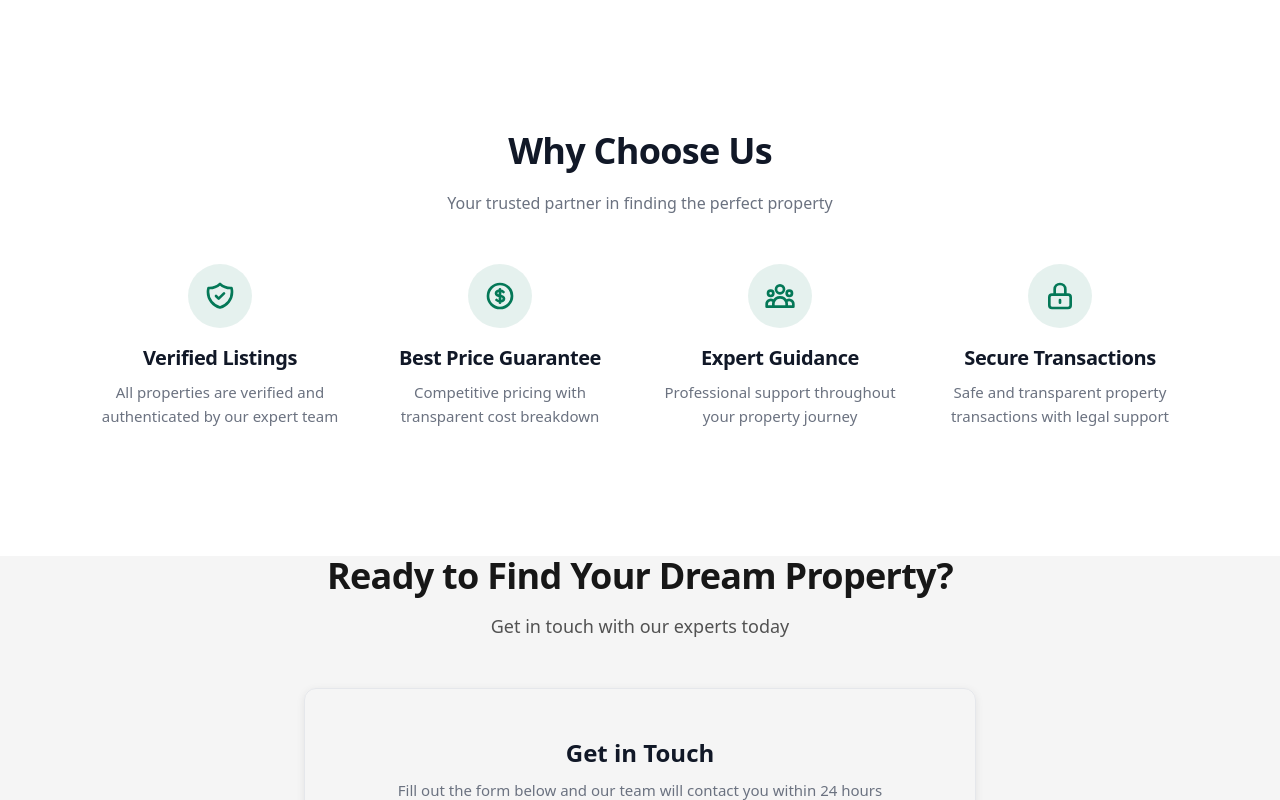
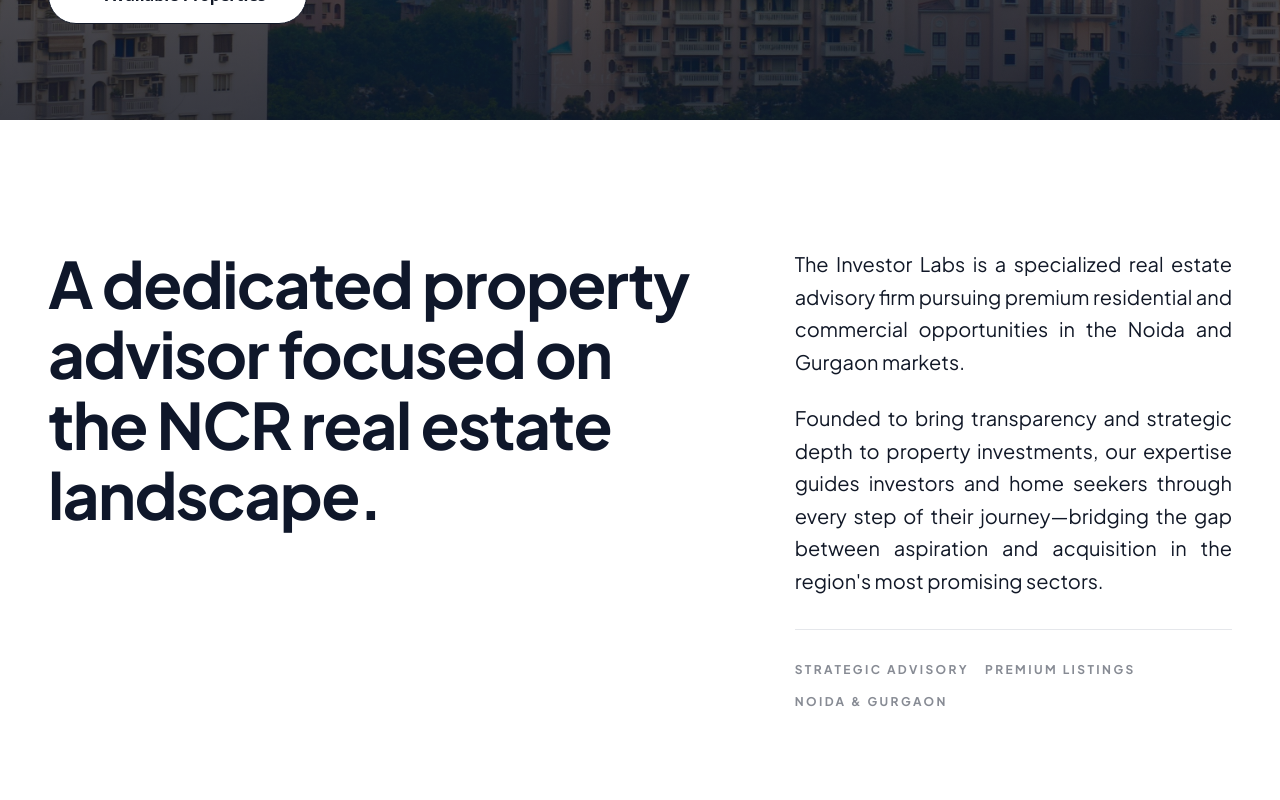
Before and after one commit to pratikbhavarthe/theinvestorslabs, a Next.js app: page / in a window 1280 px wide. Shown: the part 680-1480 px from the top of the page. Built offline with nearby package versions, Linux system fonts and the light colour scheme; no server answers; the database is empty.

Commit message:
feat: implement premium introduction section and refine hero layout

```diff
--- a/app/page.tsx
+++ b/app/page.tsx
@@ -1,5 +1,6 @@
 import { Metadata } from "next";
 import { Hero } from "@/components/home/hero";
+import { Introduction } from "@/components/home/introduction";
 import { FeaturedProperties } from "@/components/home/featured-properties";
 import { TrustSignals } from "@/components/home/trust-signals";
 import { LeadForm } from "@/components/home/lead-form";
@@ -48,6 +49,9 @@
       {/* Hero Section */}
       <Hero />
 
+      {/* Introduction Section */}
+      <Introduction />
+
       {/* Featured Properties */}
       {featuredProperties.length > 0 && (
         <FeaturedProperties properties={featuredProperties} />
@@ -57,19 +61,7 @@
       <TrustSignals />
 
       {/* Lead Form Section */}
-      <section className="section bg-neutral-100">
-        <div className="container">
-          <div className="text-center mb-12">
-            <h2 className="text-3xl md:text-4xl font-bold text-neutral-900 mb-4">
-              Ready to Find Your Dream Property?
-            </h2>
-            <p className="text-lg text-neutral-600 max-w-2xl mx-auto">
-              Get in touch with our experts today
-            </p>
-          </div>
-          <LeadForm />
-        </div>
-      </section>
+      <LeadForm />
     </main>
   );
 }
--- a/src/components/home/hero.tsx
+++ b/src/components/home/hero.tsx
@@ -9,7 +9,7 @@
   const router = useRouter();
 
   return (
-    <section className="relative bg-[#0f172a] overflow-hidden h-[85vh] min-h-[600px] flex flex-col">
+    <section className="relative bg-[#0f172a] overflow-hidden h-screen min-h-[600px] flex flex-col">
       {/* Background Image with Dark Professional Overlay */}
       <div className="absolute inset-0">
         <Image
--- /dev/null
+++ b/src/components/home/introduction.tsx
@@ -0,0 +1,77 @@
+"use client";
+
+import { motion } from "framer-motion";
+import { fadeIn, staggerContainer } from "@/lib/animations/variants";
+
+export function Introduction() {
+  return (
+    <section className="section bg-white overflow-hidden py-24 md:py-32">
+      <div className="w-full max-w-[1536px] mx-auto px-6 md:px-10 lg:px-12">
+        <motion.div
+          variants={staggerContainer}
+          initial="initial"
+          whileInView="animate"
+          viewport={{ once: true, margin: "-100px" }}
+          className="grid grid-cols-1 md:grid-cols-12 gap-12 lg:gap-24"
+        >
+          {/* Left Column - Bold Statement */}
+          <div className="md:col-span-6 lg:col-span-7">
+            <motion.h2
+              variants={fadeIn}
+              className="text-[2.5rem] md:text-[3.5rem] lg:text-[4rem] font-bold text-primary leading-[1.1] tracking-tight"
+              style={{ fontFamily: "var(--font-plus-jakarta), sans-serif" }}
+            >
+              A dedicated property advisor focused on the NCR real estate
+              landscape.
+            </motion.h2>
+          </div>
+
+          {/* Right Column - Deep Dive & Values */}
+          <div className="md:col-span-6 lg:col-span-5 flex flex-col justify-end">
+            <motion.div variants={fadeIn} className="space-y-8">
+              <div className="space-y-6">
+                <p
+                  className="text-lg md:text-xl text-neutral-slate leading-relaxed text-justify"
+                  style={{ fontFamily: "var(--font-plus-jakarta), sans-serif" }}
+                >
+                  The Investor Labs is a specialized real estate advisory firm
+                  pursuing premium residential and commercial opportunities in
+                  the Noida and Gurgaon markets.
+                </p>
+                <p
+                  className="text-lg md:text-xl text-neutral-slate leading-relaxed text-justify"
+                  style={{ fontFamily: "var(--font-plus-jakarta), sans-serif" }}
+                >
+                  Founded to bring transparency and strategic depth to property
+                  investments, our expertise guides investors and home seekers
+                  through every step of their journey—bridging the gap between
+                  aspiration and acquisition in the region&apos;s most promising
+                  sectors.
+                </p>
+              </div>
+
+              {/* Core Focus - Small architectural tags */}
+              <div className="pt-8 border-t border-border flex flex-wrap gap-4">
+                {[
+                  "Strategic Advisory",
+                  "Premium Listings",
+                  "Noida & Gurgaon",
+                ].map((tag) => (
+                  <span
+                    key={tag}
+                    className="text-[10px] md:text-xs font-bold uppercase tracking-[0.2em] text-primary/50"
+                    style={{
+                      fontFamily: "var(--font-plus-jakarta), sans-serif",
+                    }}
+                  >
+                    {tag}
+                  </span>
+                ))}
+              </div>
+            </motion.div>
+          </div>
+        </motion.div>
+      </div>
+    </section>
+  );
+}
```
